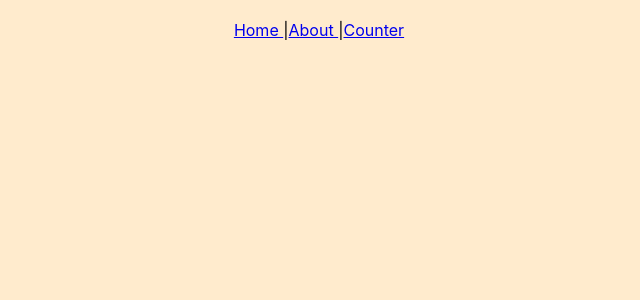
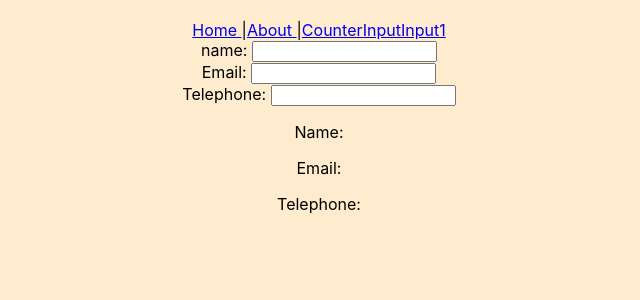
Before and after one commit to huyhai1994/react-tutorial-korean-1hour, a React (Create React App) app: page /input1 in a window 1280 px wide. Shown: the top 300 px of the page, without its empty margins (321-961 px from the left). Built offline with nearby package versions, Linux system fonts and the light colour scheme.

Commit message:
update multiple input from user (Input1.js) done!

```diff
--- a/src/App.js
+++ b/src/App.js
@@ -4,6 +4,9 @@ import './App.css';
 import Home from './pages/Home';
 import About from "./pages/About";
 import Counter from "./pages/Counter";
+import Input from "./pages/Input";
+import Input1 from "./pages/Input1";
+
 
 function App() {
     /*TODO: App component -> index.html (div)에 넣어줌 */
@@ -18,11 +21,15 @@ function App() {
                     찾아냄*/}
             <Link to="/about">About </Link>|
             <Link to="/counter">Counter</Link>
+            <Link to="/input">Input</Link>
+            <Link to="/input1">Input1</Link>
             <Routes>
                 {/*TODO:화면이 전환해줌*/}
                 <Route path='/' element={<Home/>}/>
                 <Route path='/about' element={<About/>}/>
                 <Route path='/counter' element={<Counter/>}/>
+                <Route path='/input' element={<Input/>}/>
+                <Route path='/input1' element={<Input1/>}/>
             </Routes>
         </nav>
     </div>);
--- a/src/pages/Input.js
+++ b/src/pages/Input.js
@@ -0,0 +1,17 @@
+import React, {useState} from 'react'
+/*TODO:사용자 입력 처리*/
+const Input = () => {
+    const [txtValue, setTxtValue] = useState('');
+    const onChange = (e) => {
+        /*TODO: event 를 변경할 때마다 이벤트를 갖고 올 건데*/
+        setTxtValue(e.target.value)
+        /*TODO: 계속 값을 넣어 줌*/
+
+    }
+    return <div>
+        <input type="text" value={txtValue} onChange={onChange}/>
+        <br/>
+        <p>{txtValue}</p>
+    </div>
+}
+export default Input;
--- /dev/null
+++ b/src/pages/Input1.js
@@ -0,0 +1,40 @@
+/*TODO: input 방이 여러게 있는 경우 처리 코드 */
+import React, {useState} from 'react'
+/*TODO:사용자 입력 처리*/
+
+const Input1 = () => {
+    const [inputs, setInputs] = useState({
+        name: '', email: '', telephone: '',
+    })
+    const onChange = (e) => {
+        const value = e.target.value;
+        const id = e.target.id;
+        setInputs({
+            /*TODO: ... -> 새로운 object를 복사해옴 , 각각 sprite 해당됨*/
+            ...inputs, [id]: value
+        });
+    }
+    const {name, email, tel} = inputs;
+    /*TODO:
+        inputs: This is the object from which we want to extract the properties.
+        {name, email, tel}: This is the destructuring assignment syntax. It means we're creating new variables (name, email, and tel) and assigning them the corresponding values from the inputs object.*/
+    return (<div>
+        <div>
+            <label>name: </label>
+            <input type="text" id='name' value={name} onChange={onChange}/>
+        </div>
+        <div>
+            <label>Email: </label>
+            <input type="email" id='email' value={email} onChange={onChange}/>
+        </div>
+        <div>
+            <label>Telephone: </label>
+            <input type="tel" value={tel} id='tel' onChange={onChange}/>
+        </div>
+        <p>Name: {name}</p>
+        <p> Email: {email}</p>
+        <p>Telephone: {tel}</p>
+    </div>);
+}
+
+export default Input1;
```
